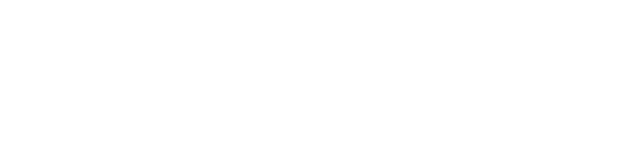
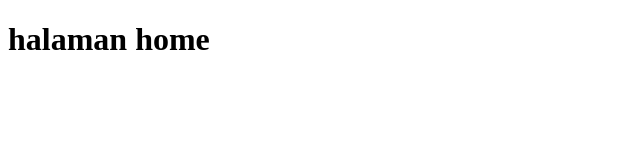
Before and after one commit to cepiseptiyana/gitWorkflow, a plain HTML site: page index.html in a window 1280 px wide. Shown: the whole page, without its empty margins (0-640 px from the left). Drawn offline with Linux system fonts and the light colour scheme.

Commit message:
menambahkan home page

```diff
--- a/index.html
+++ b/index.html
@@ -5,5 +5,8 @@
     <meta name="viewport" content="width=device-width, initial-scale=1.0" />
     <title>git Workflow</title>
   </head>
-  <body></body>
+  <body>
+    <!-- home -->
+    <h1>halaman home</h1>
+  </body>
 </html>
```
